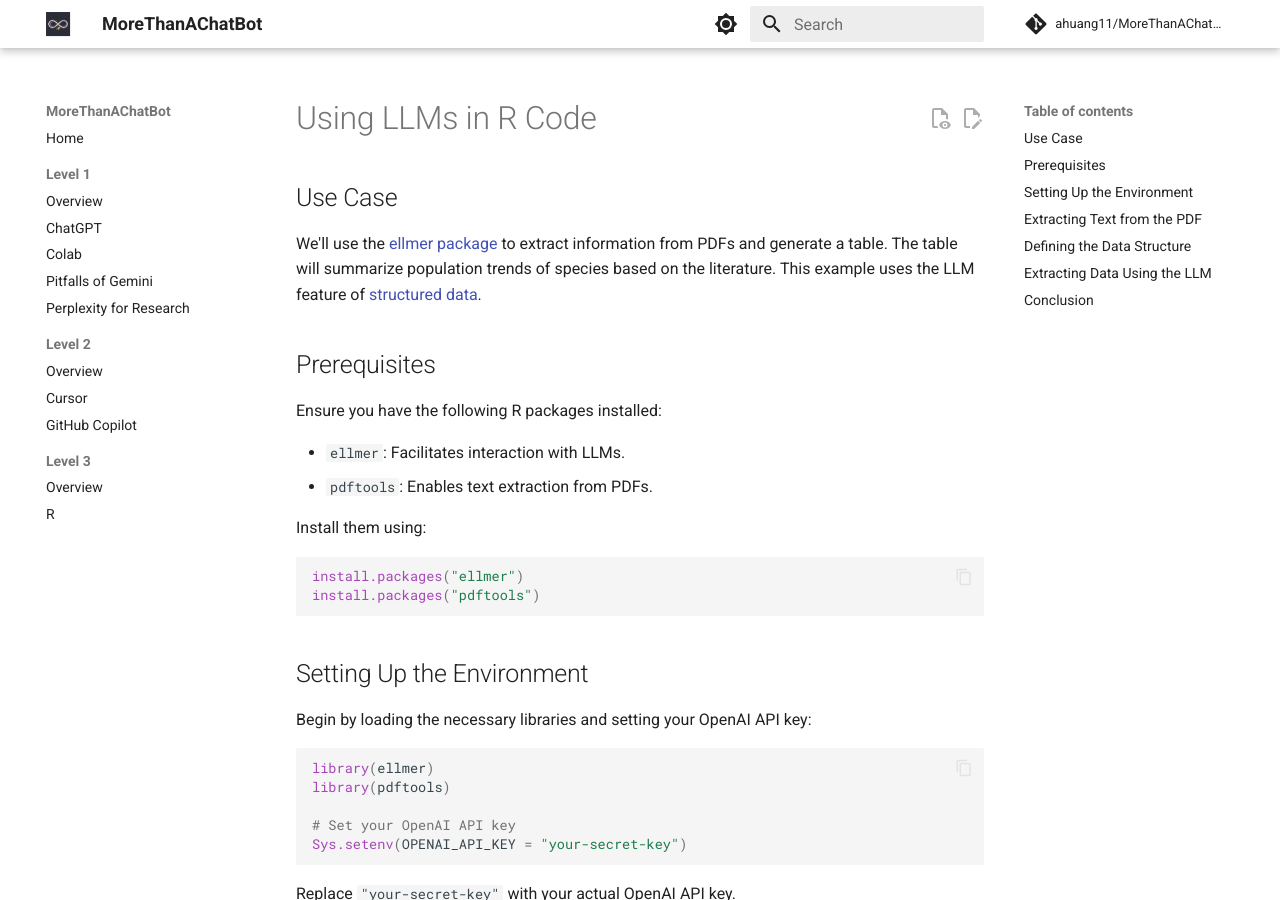
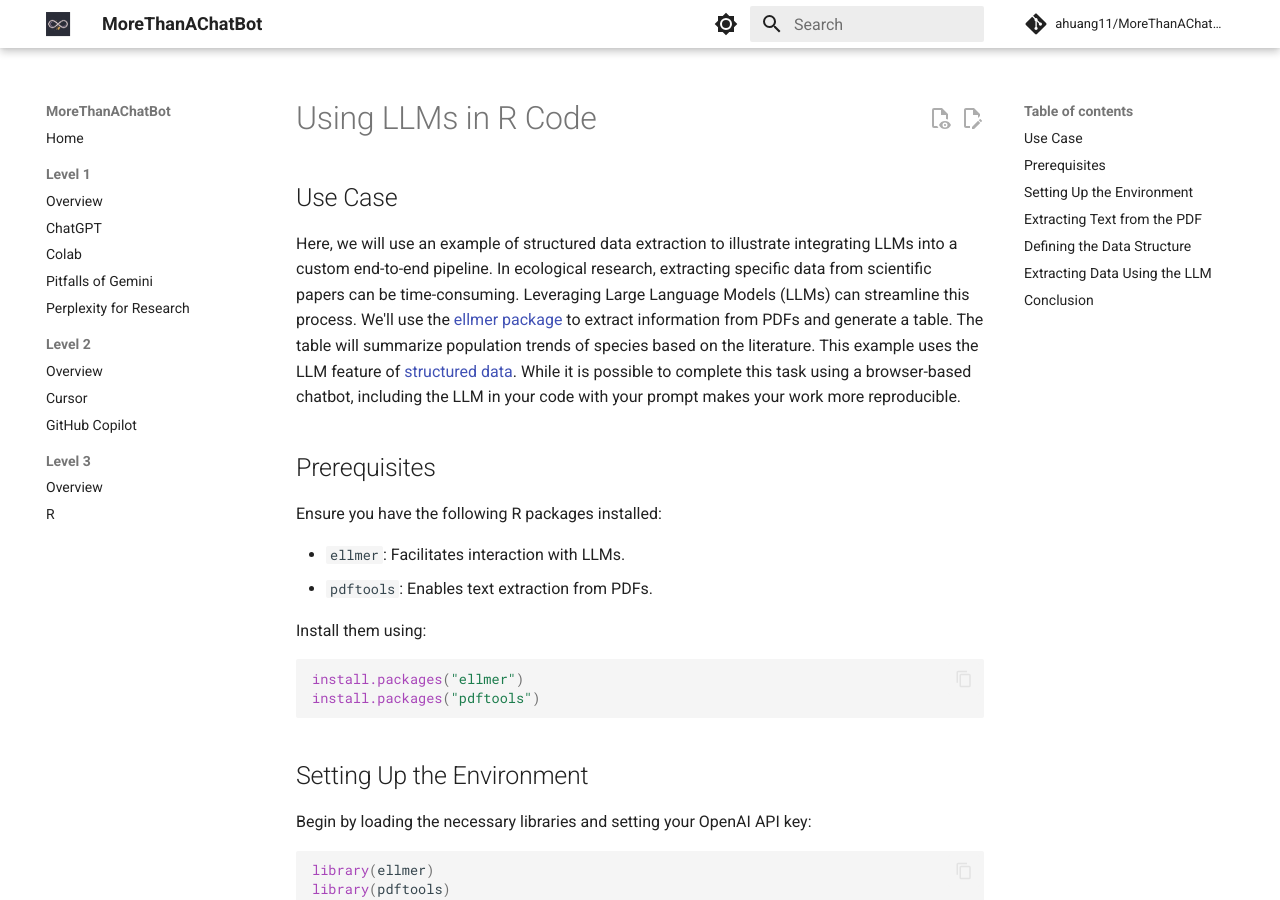
Before and after one commit to ahuang11/MoreThanAChatBot, an MkDocs documentation site: the page built from docs/level3/R_example.md, in a window 1280 px wide and 900 px high. Built offline with MkDocs 1.6.1 and Material for MkDocs 9.7.7, drawn with Linux system fonts in a browser that asks for light colours; comment, search, counter and statistics services are not loaded.

Commit message:
Update R_example.md

```diff
--- a/docs/level3/R_example.md
+++ b/docs/level3/R_example.md
@@ -1,7 +1,8 @@
 # Using LLMs in R Code
 
 ## Use Case
-We'll use the [ellmer package](https://ellmer.tidyverse.org/) to extract information from PDFs and generate a table. The table will summarize population trends of species based on the literature. This example uses the LLM feature of [structured data](https://ellmer.tidyverse.org/articles/structured-data.html).
+
+Here, we will use an example of structured data extraction to illustrate integrating LLMs into a custom end-to-end pipeline. In ecological research, extracting specific data from scientific papers can be time-consuming. Leveraging Large Language Models (LLMs) can streamline this process. We'll use the [ellmer package](https://ellmer.tidyverse.org/) to extract information from PDFs and generate a table. The table will summarize population trends of species based on the literature. This example uses the LLM feature of [structured data](https://ellmer.tidyverse.org/articles/structured-data.html). While it is possible to complete this task using a browser-based chatbot, including the LLM in your code with your prompt makes your work more reproducible.
 
 ## Prerequisites
 
```
